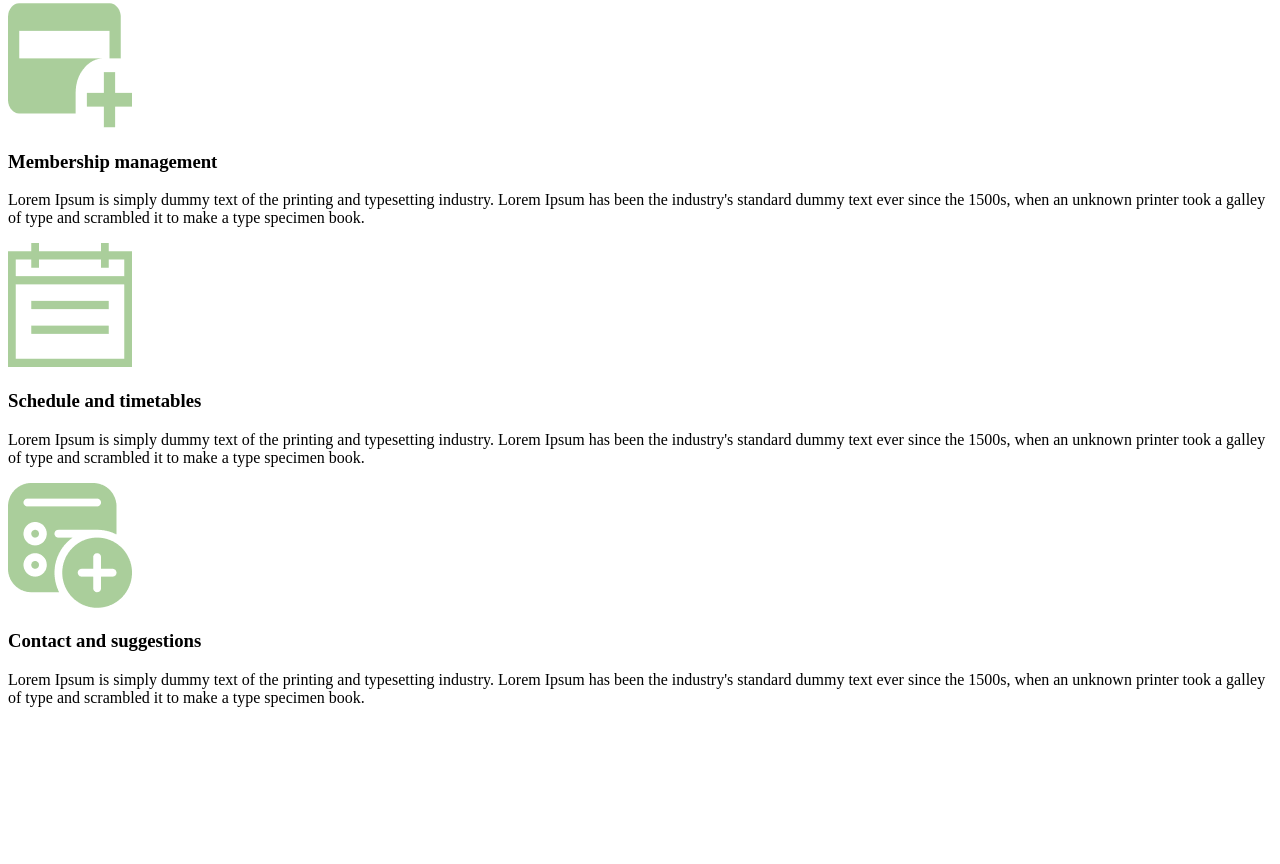
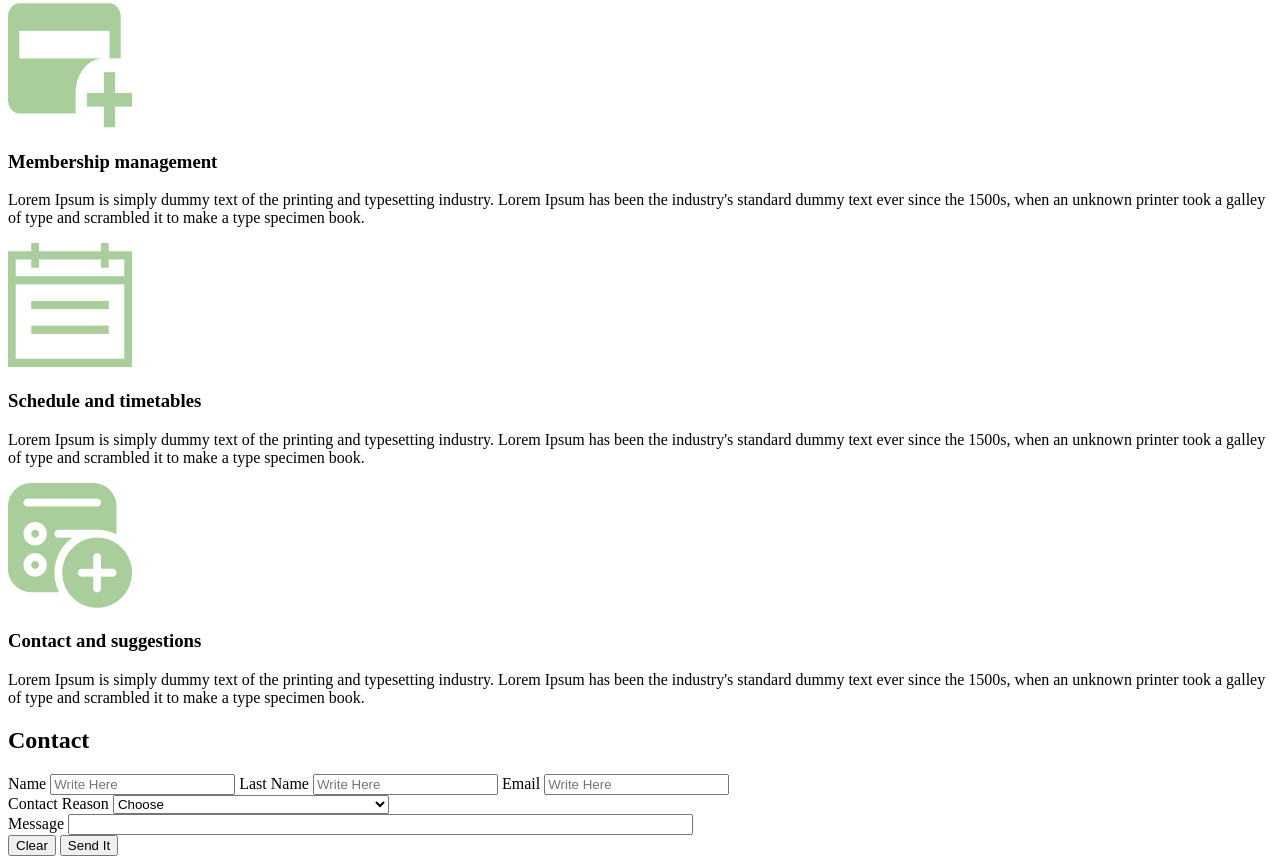
Before and after one commit to AleMac17/BaSP-M2023, a plain HTML site: page Week-02/index.html in a window 1280 px wide. Shown: the part 1425-2289 px from the top of the page. Before the commit the page ends 2148 px from the top, so only its background shows below. Drawn offline with Linux system fonts and the light colour scheme.

Commit message:
BaSP-W02-2023: added contact form

```diff
--- a/Week-02/index.html
+++ b/Week-02/index.html
@@ -70,5 +70,33 @@
             </div>
         </div>
     </section>
+    <section>
+        <h2>Contact</h2>
+        <form>
+            <div>
+                <label for="">Name</label>
+                <input type="text" name="name" id="name" placeholder="Write Here" autocomplete="given-name" req>
+                <label for="">Last Name</label>
+                <input type="text" name="lastName" id="lastName" placeholder="Write Here" autocomplete="family-name" required>
+                <label for="">Email</label>
+                <input type="email" name="email" id="email" placeholder="Write Here" autocomplete="email" required>
+            </div>
+            <div>
+                <label for="contactReason">Contact Reason</label>
+                <select name="contactReason" id="contactReason" required>
+                    <option value="" disabled selected>Choose</option>
+                    <option value="membership">I want to know about membership and cost</option>
+                    <option value="question">I want to make a question or suggestion</option>
+                    <option value="contact">I want to make a contact</option>
+                </select>
+            </div>
+            <div>
+                <label for="message">Message</label>
+                <input type="text" name="message" id="message" size="75vw" minlength="10" required>
+            </div>
+            <button type="reset">Clear</button>
+            <button type="submit">Send It</button>
+        </form>
+    </section>
 </body>
 </html>
```
